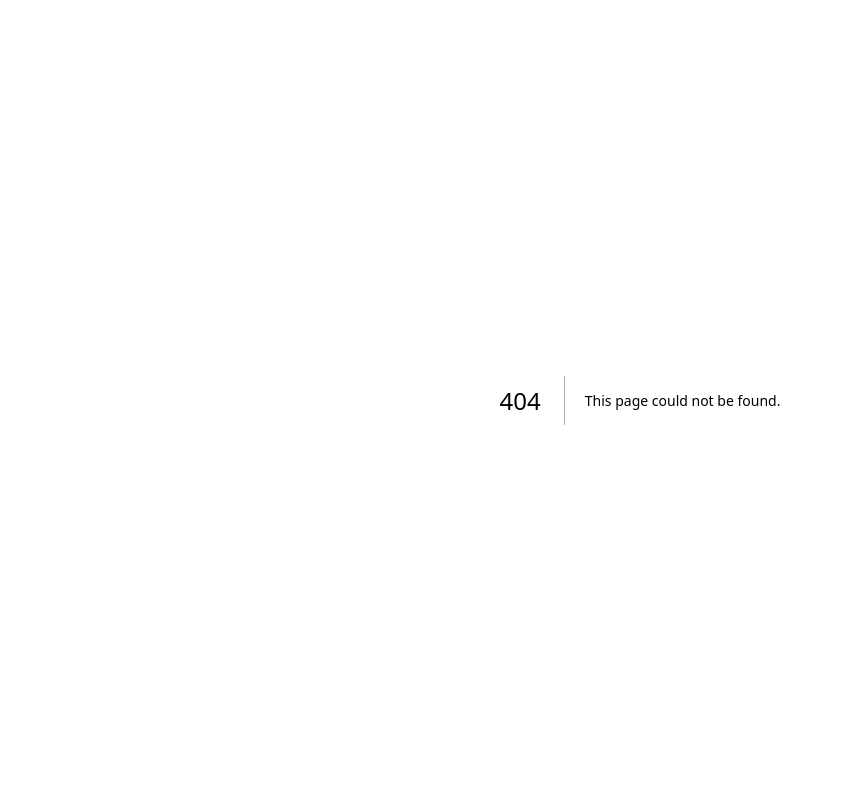
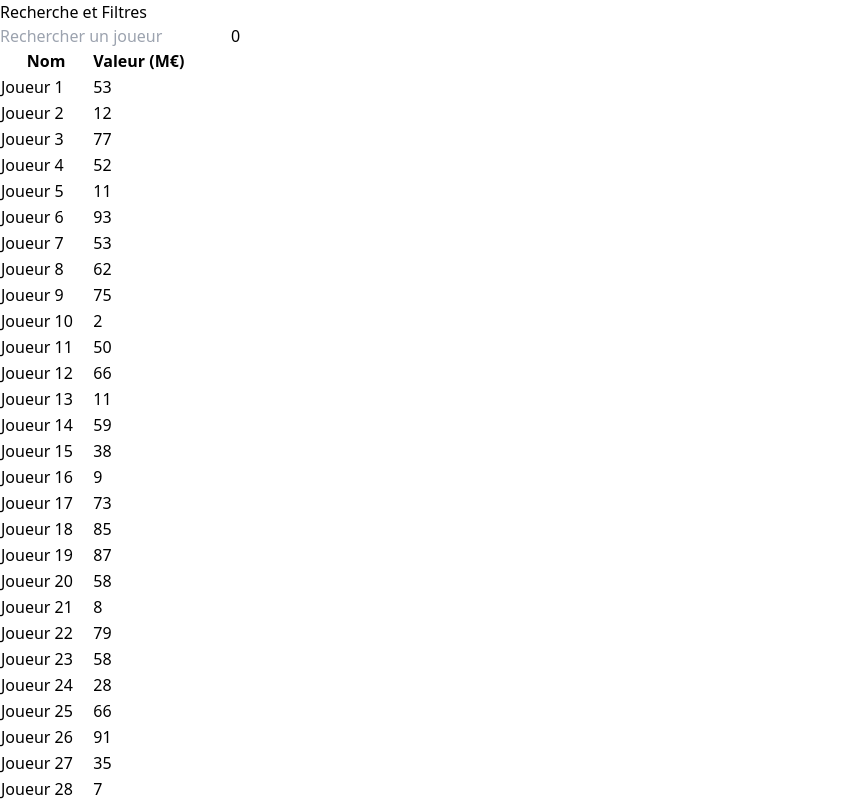
Before and after one commit to massine2001/foot_predictor, a Next.js app: page /recherche in a window 1280 px wide. Before the commit this address had no page. Shown: the top 801 px of the page, without its empty margins (0-843 px from the left). Built offline with nearby package versions, Linux system fonts and the light colour scheme.

Commit message:
Create recherche.js

```diff
--- /dev/null
+++ b/pages/recherche.js
@@ -0,0 +1,8 @@
+import React from 'react';
+import { PlayerSearch } from './PlayerPages';
+
+const Recherche = () => {
+  return <PlayerSearch />;
+};
+
+export default Recherche;
```
